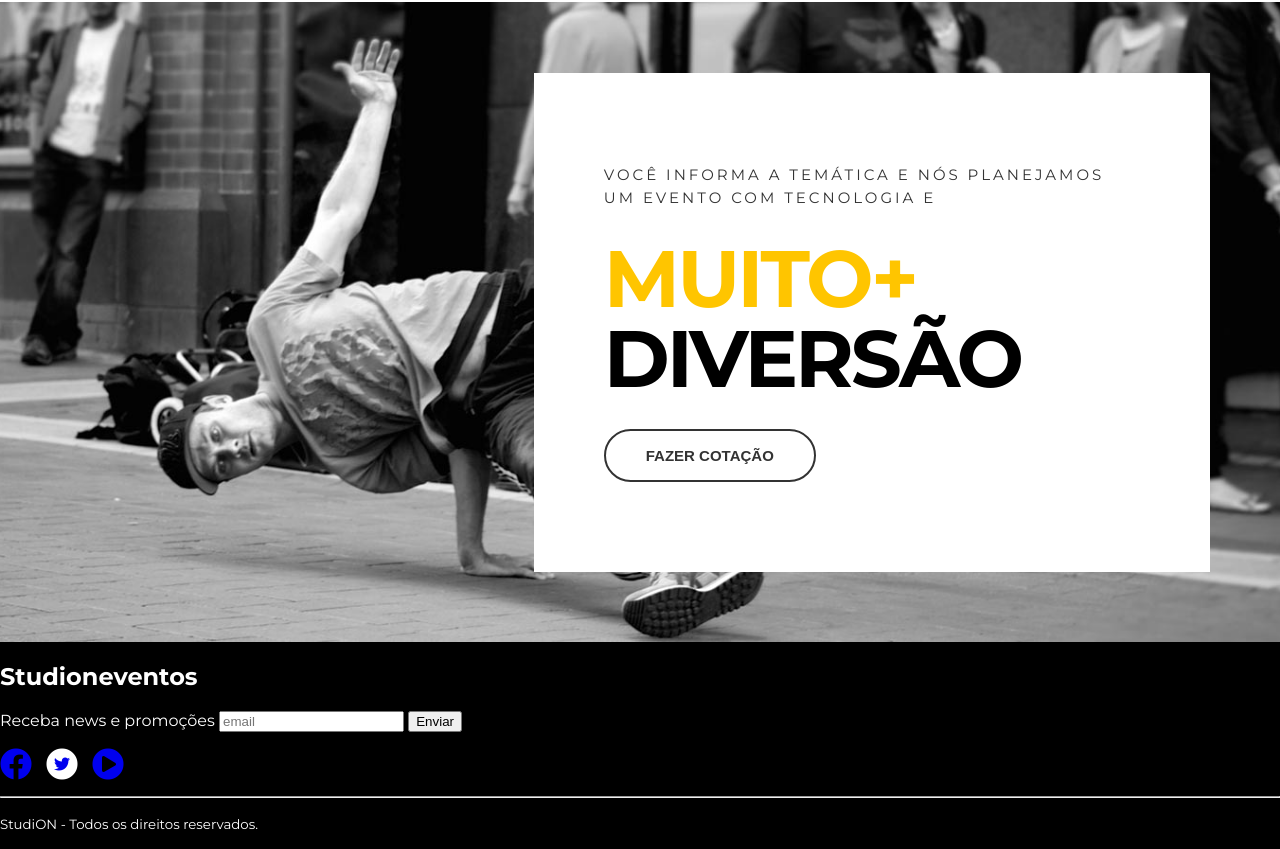
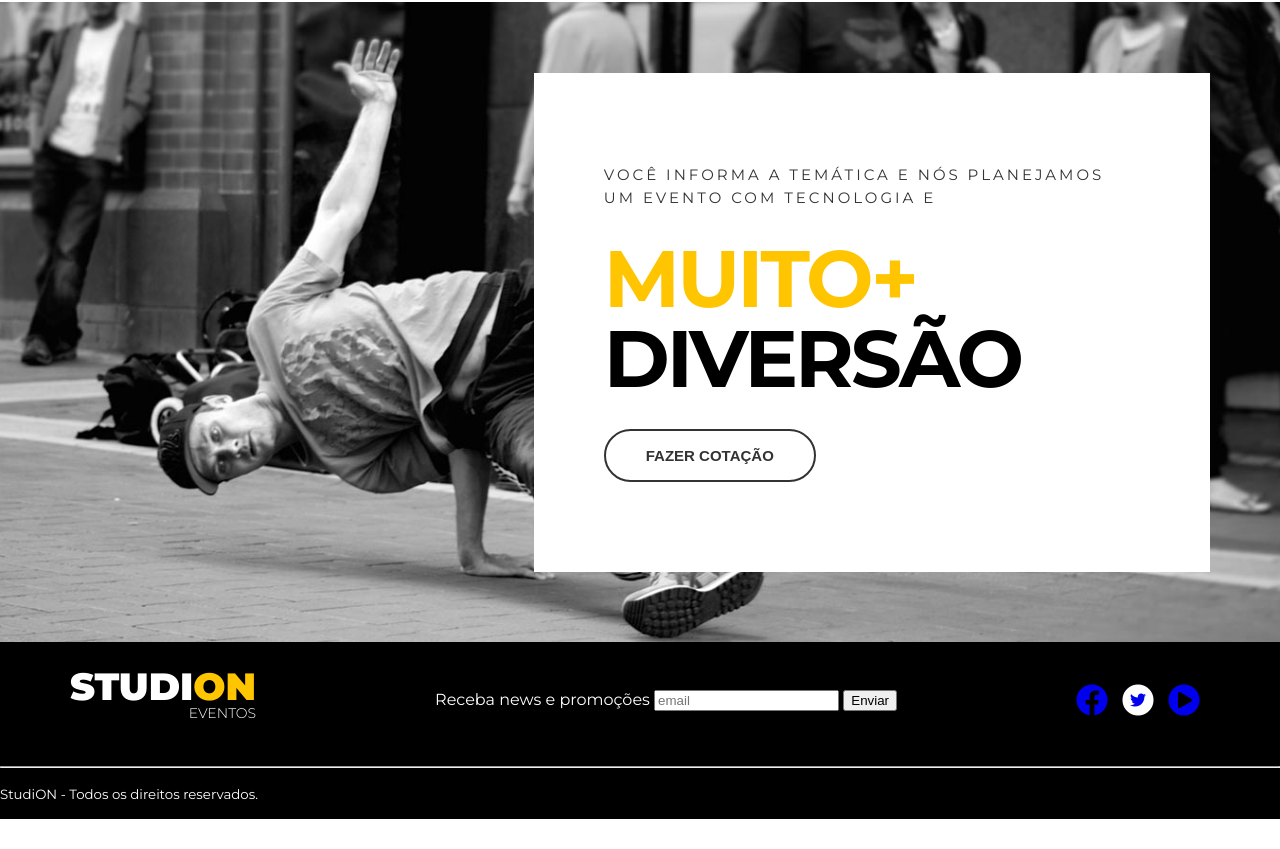
Before and after one commit to GuilhanaMucelin/ImagineOn, a website: page src/index.html in a window 1280 px wide. Shown: the part 1585-2434 px from the top of the page. After the commit the page ends 2404 px from the top, so only its background shows below. Drawn offline with Linux system fonts and the light colour scheme.

Commit message:
styling the footer

```diff
--- a/src/index.html
+++ b/src/index.html
@@ -109,15 +109,19 @@
       </section>
     </main>
 
-    <footer style="background-color: black; color: white;">
-      <div>
-        <h2>Studi<span>on</span><span>eventos</span></h2>
-        <form action="">
+    <footer class="footer">
+      <div class="container footer__container">
+        <h2 class="logo-studion">Studi<span class="copy--primary">on</span>
+          <span class="logo-studion__subtitle">eventos</span>
+        </h2>
+
+        <form class="footer_form">
           <label for="">Receba news e promoções</label>
           <input type="email" placeholder="email" />
           <button type="submit">Enviar</button>
         </form>
-        <ul>
+
+        <ul class="footer_social">
           <li>
             <a href="https://facebook.com/" target="_blank">
               <i class="fab fa-facebook fa-2x"></i>
--- a/src/style.css
+++ b/src/style.css
@@ -93,7 +93,6 @@ li {
 .logo-studion__subtitle {
   font-size: 14px;
   font-weight: 300;
-  float: right;
 }
 
 #slider {
@@ -276,3 +275,30 @@ li {
   color: var(--color-copy);
   border-color: var(--color-copy);
 }
+
+.footer {
+    background-color: #000;
+    color: #fff;
+}
+
+.footer__container {
+    display: grid;
+    grid-template-columns: repeat(3, auto);
+    align-items: center;
+}
+
+.footer .logo-studion {
+    justify-self: start;
+}
+
+.logo-studion__subtitle {
+    display: block;
+}
+
+.footer_form {
+    justify-self: center;
+}
+
+.footer_social {
+    justify-self: end;
+}
```
